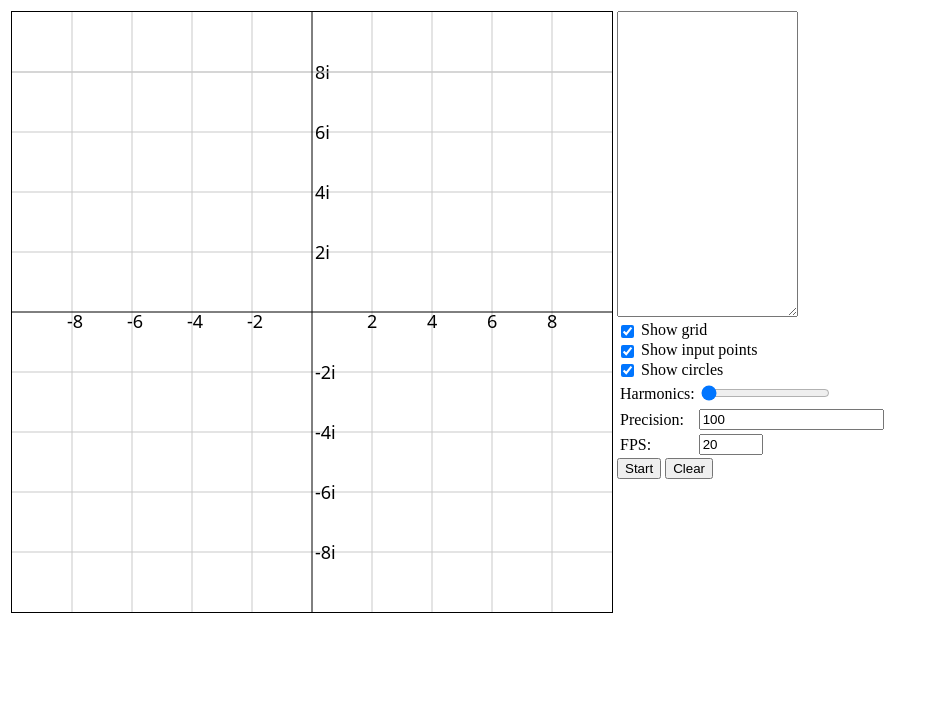
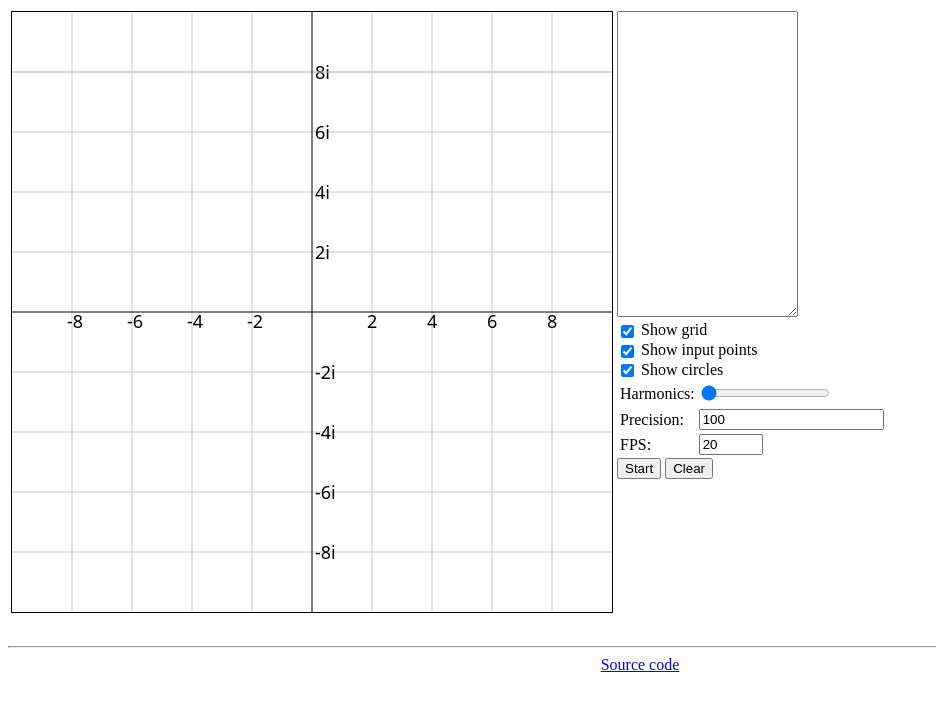
Before and after one commit to vehlwn/fourier-epicycles, a website built with webpack: page src/index.html in a window 1280 px wide. Shown: the whole page, without its empty margins (0-936 px from the left). Built offline with nearby package versions, Linux system fonts and the light colour scheme.

Commit message:
Add link to Github

```diff
--- a/src/index.html
+++ b/src/index.html
@@ -18,6 +18,9 @@
             }
             [type="checkbox"] {
                 vertical-align: middle;
+            }
+            footer {
+                text-align: center;
             }
         </style>
     </head>
@@ -116,5 +119,12 @@
                 </td>
             </tr>
         </table>
+
+        <br />
+
+        <footer>
+            <hr />
+            <a href="https://github.com/vehlwn/fourier-epicycles">Source code</a>
+        </footer>
     </body>
 </html>
```
